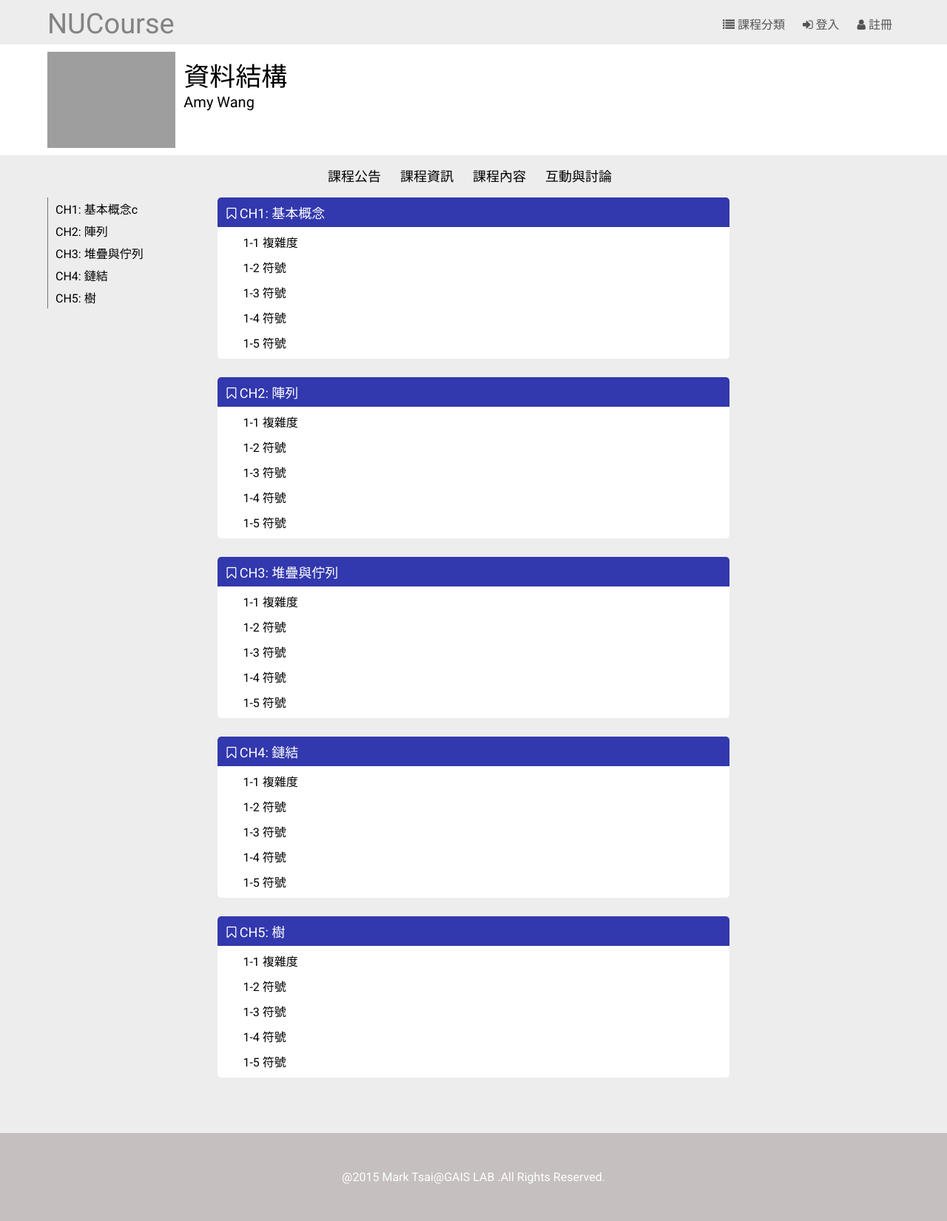
After one commit to domark0721/course, a PHP site: page /courseschedule.php in a window 1280 px wide. The commit adds this page. Shown: the whole page at 74% size. Run offline with PHP 8.4, Linux system fonts and the light colour scheme; some libraries are stand-ins or nearby versions; grey boxes are pictures that could not be loaded.

Commit message:
add courdeschedule.php

```diff
--- /dev/null
+++ b/course-nav.php
@@ -0,0 +1,10 @@
+<div class="nav-wrap">
+	<div class="userControl">
+		<ul>
+			<li><a href="course.php">課程公告</a></li>
+			<li><a href="courseinfo.php">課程資訊</a></li>
+			<li><a href="courseschedule.php">課程內容</a></li>
+			<li>互動與討論</li>
+		</ul>
+	</div>
+</div>
--- /dev/null
+++ b/courseschedule.php
@@ -0,0 +1,86 @@
+<?php
+
+?>
+<!doctype html>
+<html>
+	<head>
+		<?php require("css_com.php") ?>
+		<link type="text/css" rel="stylesheet" href="css/stmode.css">
+		<link type="text/css" rel="stylesheet" href="css/course.css">
+		<title>NUCourse</title>
+	</head>
+	<body>
+		<?php require("header.php") ?>
+		<div id="courseBar">
+			<div id="courseBarPosition" class="clearfix">
+				<div class="content-wrap">
+					<div id="coursePic">
+						<img src="img/user-course.jpg">
+					</div>
+					<div id="courseInfo">
+						<div id="courseName">資料結構</div>
+						<div id="courseTeacher">Amy Wang</div>
+					</div>
+				</div>
+			</div>
+		</div>
+		<?php require("course-nav.php") ?>
+		<div class="content-wrap clearfix content-wrap-schedule" style="">
+			<nav id="schedule-nav">
+				<ul class="schedule-nav-fix">
+					<li><a href="#chpater-1">CH1: 基本概念c</a></li>
+					<li><a href="#chpater-2">CH2: 陣列</a></li>
+					<li><a href="#chpater-3">CH3: 堆疊與佇列</a></li>
+					<li><a href="#chpater-4">CH4: 鏈結</a></li>
+					<li><a href="#chpater-5">CH5: 樹</a></li>
+				</ul>
+			</nav>
+			<div class="schedule-wrap">
+				<div id="schedule-container">
+					<div class="scheduleItem">
+						<div class="chapterTitle" id="chpater-1"><i class="fa fa-bookmark-o"></i> CH1: 基本概念</div>
+						<div class="subChapter" id="chpater-1-1">1-1<span> 複雜度</span></div>
+						<div class="subChapter" id="chpater-1-2">1-2<span> 符號</span></div>
+						<div class="subChapter" id="chpater-1-3">1-3<span> 符號</span></div>
+						<div class="subChapter" id="chpater-1-4">1-4<span> 符號</span></div>
+						<div class="subChapter" id="chpater-1-5">1-5<span> 符號</span></div>
+					</div>
+					<div class="scheduleItem">
+						<div class="chapterTitle" id="chpater-2"><i class="fa fa-bookmark-o"></i> CH2: 陣列</div>
+						<div class="subChapter" id="chpater-2-1">1-1<span> 複雜度</span></div>
+						<div class="subChapter" id="chpater-2-2">1-2<span> 符號</span></div>
+						<div class="subChapter" id="chpater-2-3">1-3<span> 符號</span></div>
+						<div class="subChapter" id="chpater-2-4">1-4<span> 符號</span></div>
+						<div class="subChapter" id="chpater-2-5">1-5<span> 符號</span></div>
+					</div>
+					<div class="scheduleItem">
+						<div class="chapterTitle" id="chpater-3"><i class="fa fa-bookmark-o"></i> CH3: 堆疊與佇列</div>
+						<div class="subChapter" id="chpater-3-1">1-1<span> 複雜度</span></div>
+						<div class="subChapter" id="chpater-3-2">1-2<span> 符號</span></div>
+						<div class="subChapter" id="chpater-3-3">1-3<span> 符號</span></div>
+						<div class="subChapter" id="chpater-3-4">1-4<span> 符號</span></div>
+						<div class="subChapter" id="chpater-3-5">1-5<span> 符號</span></div>
+					</div>
+					<div class="scheduleItem">
+						<div class="chapterTitle" id="chpater-4"><i class="fa fa-bookmark-o"></i> CH4: 鏈結</div>
+						<div class="subChapter" id="chpater-4-1">1-1<span> 複雜度</span></div>
+						<div class="subChapter" id="chpater-4-2">1-2<span> 符號</span></div>
+						<div class="subChapter" id="chpater-4-3">1-3<span> 符號</span></div>
+						<div class="subChapter" id="chpater-4-4">1-4<span> 符號</span></div>
+						<div class="subChapter" id="chpater-4-5">1-5<span> 符號</span></div>
+					</div>
+					<div class="scheduleItem">
+						<div class="chapterTitle" id="chpater-5"><i class="fa fa-bookmark-o"></i> CH5: 樹</div>
+						<div class="subChapter" id="chpater-5-1">1-1<span> 複雜度</span></div>
+						<div class="subChapter" id="chpater-5-2">1-2<span> 符號</span></div>
+						<div class="subChapter" id="chpater-5-3">1-3<span> 符號</span></div>
+						<div class="subChapter" id="chpater-5-4">1-4<span> 符號</span></div>
+						<div class="subChapter" id="chpater-5-5">1-5<span> 符號</span></div>
+					</div>
+				</div>
+			</div>
+		</div>
+		<?php require("footer.php") ?>
+		<?php require("js_com.php") ?>
+	</body>
+</html>
--- a/css/course.css
+++ b/css/course.css
@@ -47,6 +47,10 @@
 	  margin: 10px 0 0 0;
 }
 
+.userControl ul li a {
+	text-decoration: none;
+	color: #000;
+}
 /*.courseControl{
 	position: absolute;
 	width: 45%;
@@ -78,7 +82,7 @@
 }
 
 #announceList-container{
-	margin: 10px;
+	margin: 1em;
 }
 
 .announceItem {
@@ -134,7 +138,7 @@
 }
 
 .asideContent {
-	padding: 16px 1em 1em 16px;
+	padding: 18px 1em 10px 16px;
 }
 
 .infotable-row {
@@ -143,9 +147,13 @@
 
 .infotable-row th {
 	padding-right: 15px;
-	padding-bottom: 5px;
+	padding-bottom: 8px;
+
 }
 
+.infotable-row th , .infotable-row td {
+	vertical-align: top;
+}
 #right-wrap {
 	margin-left: 19em;
 }
@@ -169,3 +177,69 @@
 .section-header p {
 	padding: 0px 1em 1em 15px;
 }
+
+/* courseSchedule*/
+.content-wrap-schedule {
+	position: relative;
+	margin-top: 10px;
+}
+
+#schedule-nav{
+	position: absolute;
+	width: 10em;
+	left: 0;
+	top: 0;
+}
+
+.schedule-nav-fix {
+	position: fixed;
+}
+
+#schedule-nav ul {
+	display: inline-block;
+	padding: 0;
+}
+
+#schedule-nav li {
+	border-left: 1px solid #737373 ;
+
+}
+
+#schedule-nav a {
+	color: #000;
+	display: inline-block;
+	text-decoration: none;
+	padding: 3px 0 3px 10px;
+
+}
+
+#schedule-nav .active , #schedule-nav li:hover{
+	border-left : 3px solid #3238AD;
+
+}
+
+.schedule-wrap {
+	margin-left: 20%;
+	width: 60%;
+}
+
+.scheduleItem {
+	background-color: #fff;
+	/*padding: 5px 10px 5px 10px;*/
+	margin-bottom: 25px;
+	border-radius: 5px;
+}
+
+.chapterTitle {
+	color: #fff;
+	font-size: 18px;
+	padding:  7px 10px 7px 12px;
+	margin-bottom: 8px;
+	background-color: #3238AD;
+	border-radius: 5px 5px 0 0;
+}
+
+.subChapter {
+	margin-left: 34px;
+	padding-bottom: 10px;
+}
--- /dev/null
+++ b/js_com.php
@@ -0,0 +1,3 @@
+<script src="//ajax.googleapis.com/ajax/libs/jquery/1.11.1/jquery.min.js"></script>
+<!-- 時間格式處理 -->
+<script src="//cdnjs.cloudflare.com/ajax/libs/moment.js/2.8.4/moment.min.js"></script>
```
Also changed, not shown: course.php (+1 -10 lines), courseinfo.php (+5 -10 lines).
